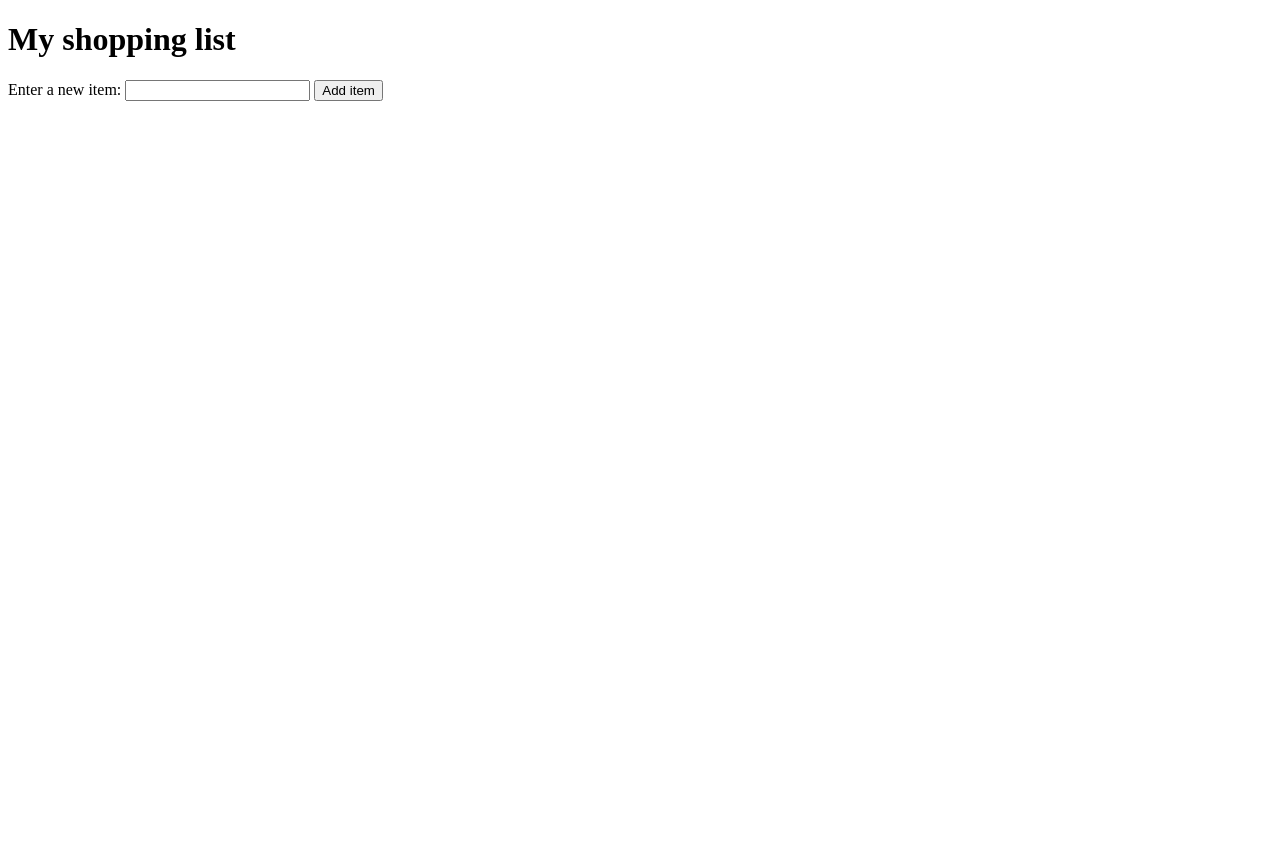
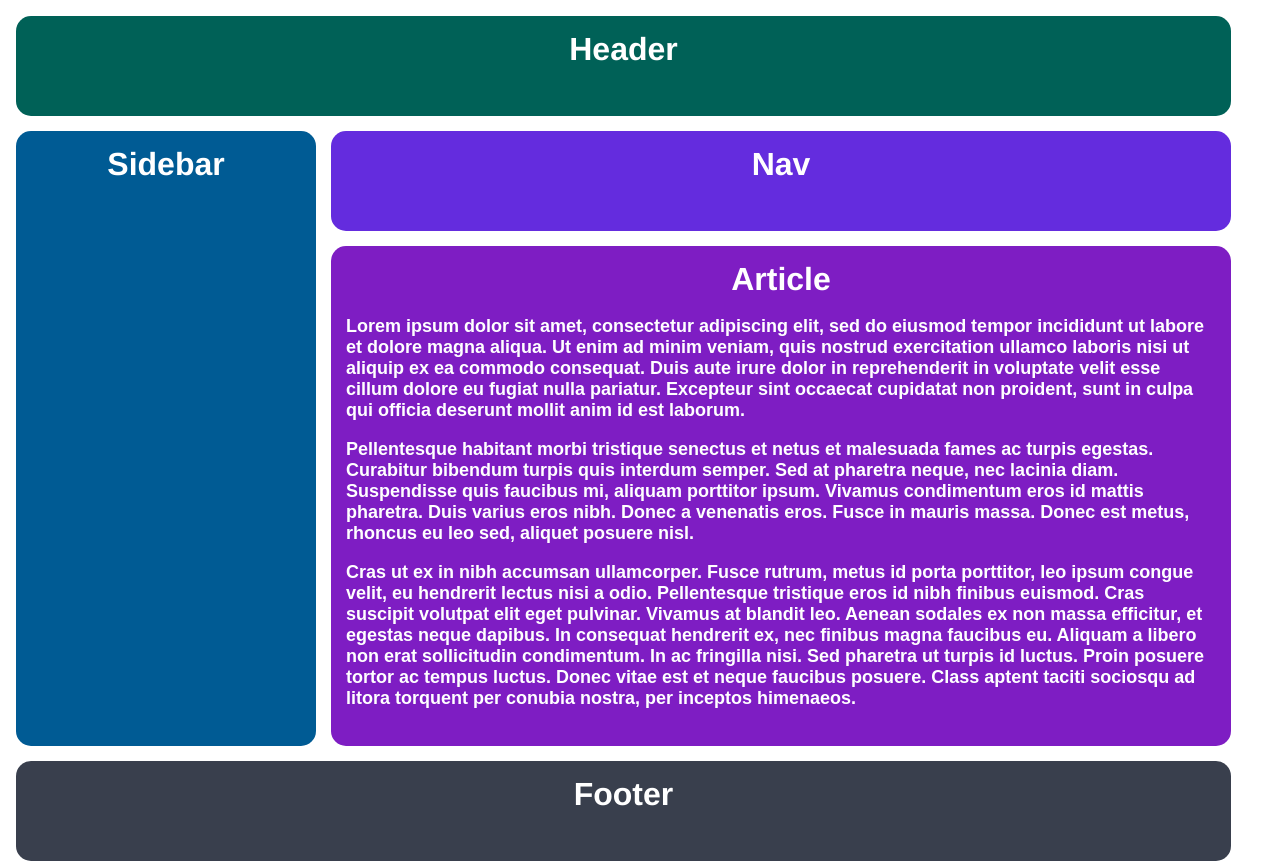
Before and after one commit to NurPacqiao/JS-lessons, a plain HTML site: page index.html in a window 1280 px wide. Before the commit the page ends 800 px from the top, so only its background shows below. Drawn offline with Linux system fonts and the light colour scheme.

Commit message:
learning CSS grid

```diff
--- a/index.html
+++ b/index.html
@@ -1,67 +1,23 @@
 <!DOCTYPE html>
-<html lang="en-US">
+<html lang="en">
   <head>
-    <meta charset="utf-8">
+    <meta charset="UTF-8">
+    <meta http-equiv="X-UA-Compatible" content="IE=edge">
     <meta name="viewport" content="width=device-width, initial-scale=1.0">
-    <title>Shopping list example</title>
-    <style>
-      li {
-        margin-bottom: 10px;
-      }
-
-      li button {
-        font-size: 12px;
-        margin-left: 20px;
-        color: #666;
-      }
-    </style>
+    <title>The Holy Grail</title>
+    <link rel="stylesheet" href="style.css">
   </head>
   <body>
-
-    <h1>My shopping list</h1>
-
-    <div>
-      <label for="item">Enter a new item:</label>
-      <input type="text" name="item" id="item">
-      <button>Add item</button>
+    <div class="container">
+      <div class="header">Header</div>
+      <div class="sidebar">Sidebar</div>
+      <div class="nav">Nav</div>
+      <div class="article">Article
+        <p>Lorem  ipsum dolor sit amet, consectetur adipiscing elit, sed do eiusmod tempor incididunt ut labore et dolore magna aliqua. Ut enim ad minim veniam, quis nostrud exercitation ullamco laboris nisi ut aliquip ex ea commodo consequat. Duis aute irure dolor in reprehenderit in voluptate velit esse cillum dolore eu fugiat nulla pariatur. Excepteur sint occaecat cupidatat non proident, sunt in culpa qui officia deserunt mollit anim id est laborum.</p>
+        <p>Pellentesque habitant morbi tristique senectus et netus et malesuada fames ac turpis egestas. Curabitur bibendum turpis quis interdum semper. Sed at pharetra neque, nec lacinia diam. Suspendisse quis faucibus mi, aliquam porttitor ipsum. Vivamus condimentum eros id mattis pharetra. Duis varius eros nibh. Donec a venenatis eros. Fusce in mauris massa. Donec est metus, rhoncus eu leo sed, aliquet posuere nisl.</p>
+        <p>Cras ut ex in nibh accumsan ullamcorper. Fusce rutrum, metus id porta porttitor, leo ipsum congue velit, eu hendrerit lectus nisi a odio. Pellentesque tristique eros id nibh finibus euismod. Cras suscipit volutpat elit eget pulvinar. Vivamus at blandit leo. Aenean sodales ex non massa efficitur, et egestas neque dapibus. In consequat hendrerit ex, nec finibus magna faucibus eu. Aliquam a libero non erat sollicitudin condimentum. In ac fringilla nisi. Sed pharetra ut turpis id luctus. Proin posuere tortor ac tempus luctus. Donec vitae est et neque faucibus posuere. Class aptent taciti sociosqu ad litora torquent per conubia nostra, per inceptos himenaeos.</p>
+      </div>
+      <div class="footer">Footer</div>
     </div>
-
-    <ul>
-
-    </ul>
-
-    <script>
-      const unlisted = document.querySelector("ul");
-      const input_data = document.querySelector("input");
-      const btn = document.querySelector("button");
-
-      btn.addEventListener("click", () => {
-        const itemText = input_data.value.trim();
-
-        if (itemText === "") {
-          alert("Please enter an item.");
-          return;
-        }
-
-        const listItem = document.createElement("li");
-        const span = document.createElement("span");
-        const buttondar = document.createElement("button");
-
-        span.textContent = itemText;
-        buttondar.textContent = "Delete";
-
-        listItem.appendChild(span);
-        listItem.appendChild(buttondar);
-        unlisted.appendChild(listItem);
-
-        buttondar.addEventListener("click", () => {
-          unlisted.removeChild(listItem);
-        });
-
-        input_data.value = "";
-        input_data.focus();
-      });
-
-    </script>
   </body>
 </html>
--- /dev/null
+++ b/style.css
@@ -0,0 +1,55 @@
+body,
+html {
+  height: 100%;
+  margin: 0;
+}
+
+.container {
+  display: grid;
+  text-align: center;
+  height: 100%;
+  padding: 16px;
+  box-sizing: border-box;
+  grid-template-columns: 300px 900px;
+  grid-template-rows: 100px 100px 500px 100px;
+  gap: 15px;
+}
+
+.container div {
+  padding: 15px;
+  font-size: 32px;
+  font-family: Helvetica;
+  font-weight: bold;
+  color: white;
+  border-radius: 15px;
+}
+
+.header {
+  background-color: #006157;
+  grid-column: 1/3;
+}
+
+.sidebar {
+  background-color: #005B94;
+  grid-row: 2/4;
+}
+
+.nav {
+  background-color: #642cde;
+}
+
+.article {
+  background-color: #7E1DC3;
+}
+
+.footer {
+  background-color: #393f4d;
+  grid-column: 1/3;
+}
+
+.article p {
+  font-size: 18px;
+  font-family: sans-serif;
+  color: white;
+  text-align: left;
+}
```
Also changed, not shown: planets-data.txt (added).
